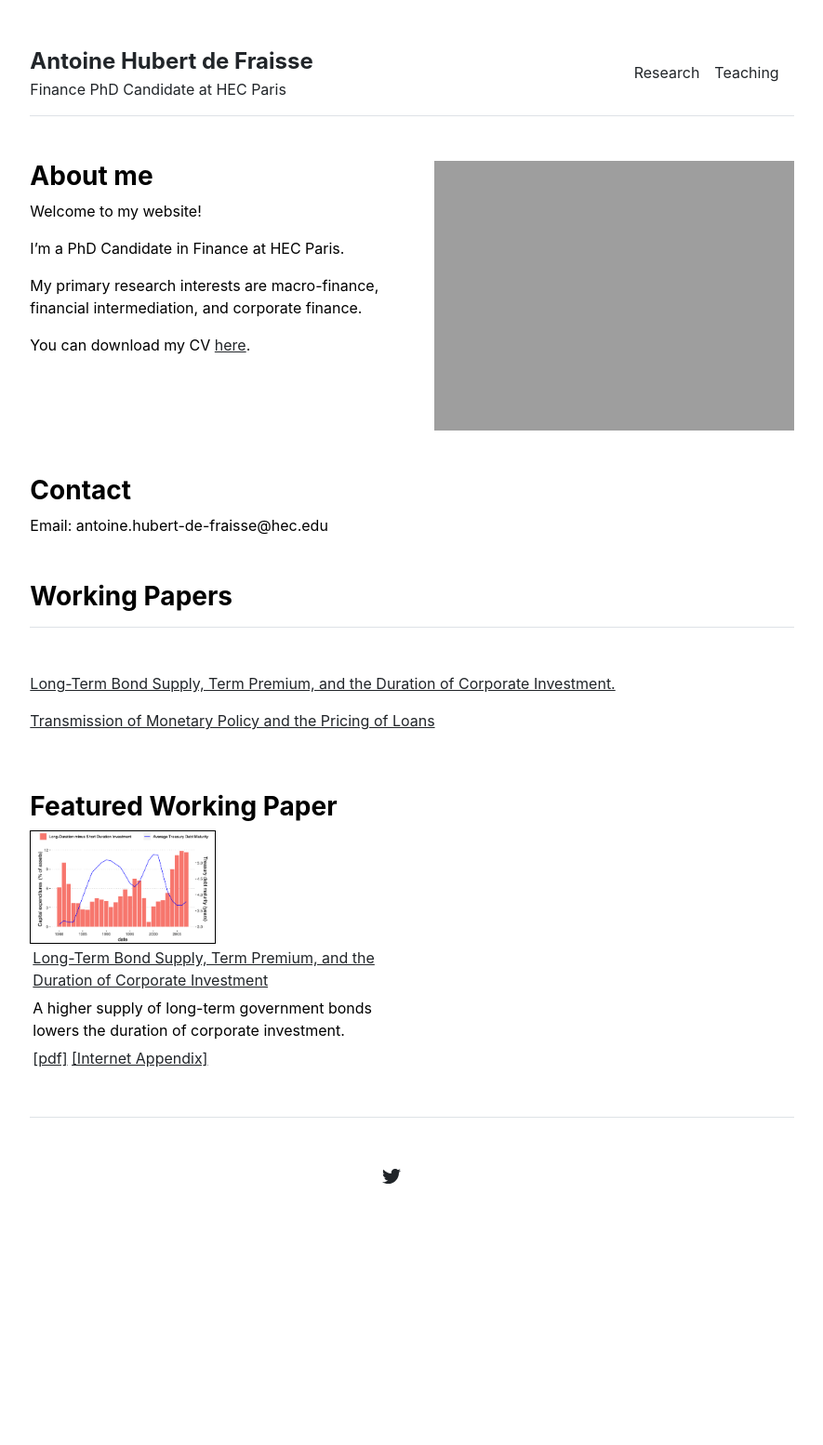
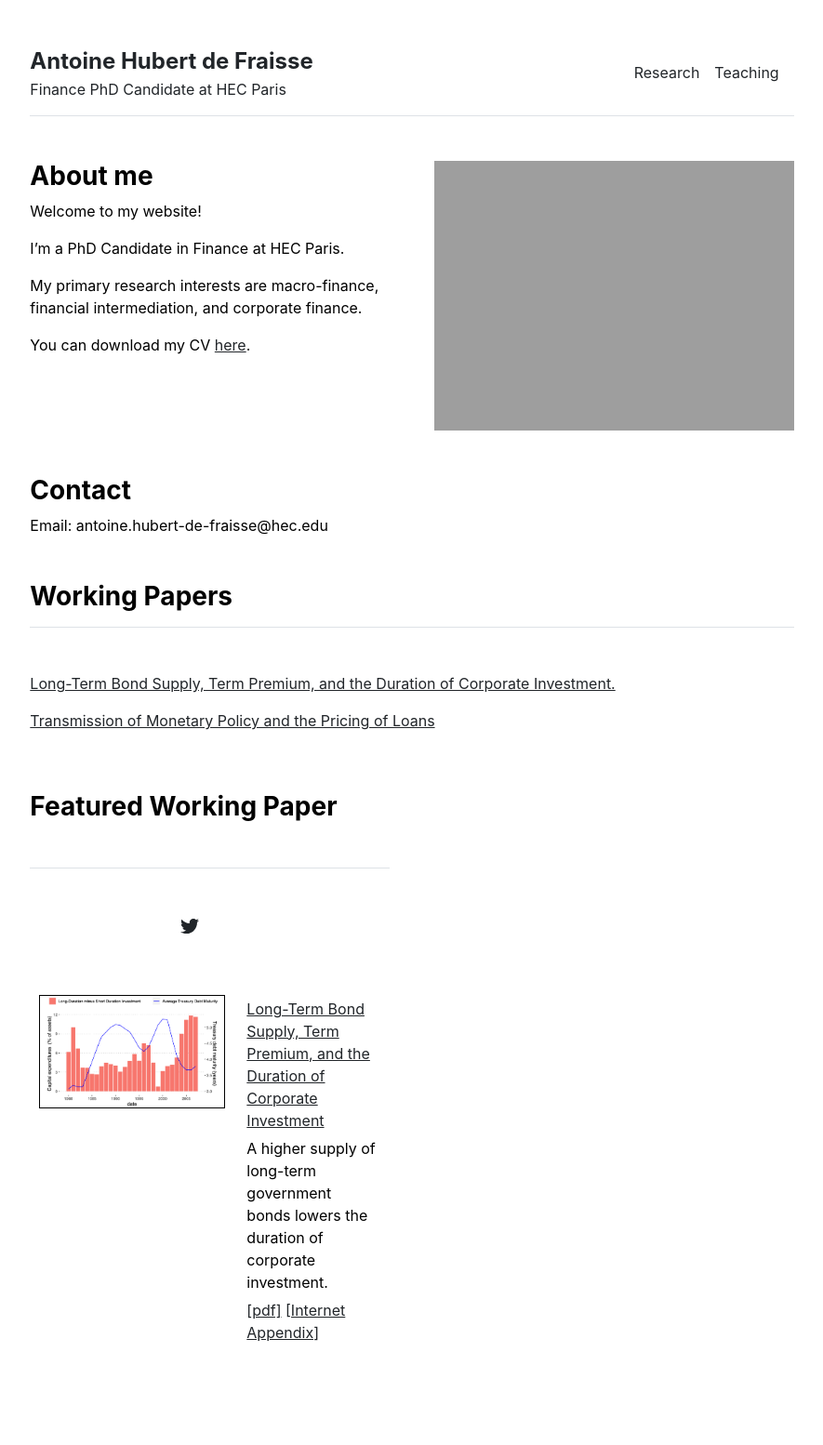
Before and after one commit to antoinehubertdefraisse/antoinehubertdefraisse.github.io, a Jekyll site: the page built from index.md, in a window 1280 px wide. Shown: the whole page at 93% size, without its empty margins (197-1082 px from the left). Built offline with Jekyll 4.4.1, drawn with Linux system fonts in a browser that asks for light colours; before the commit the page ends 1376 px from its top, so only the background shows below that.

Commit message:
Update home.html

```diff
--- a/_layouts/home.html
+++ b/_layouts/home.html
@@ -30,6 +30,7 @@ layout: default
   <div class="col-md-6">
     <h3 class="fw-bold">Featured Working Paper</h3>
 
+  <table width="100%" border="0" cellspacing="0" cellpadding="10">
 
 	<tr>
 	<td width="200" valign="top" align="center">
```
